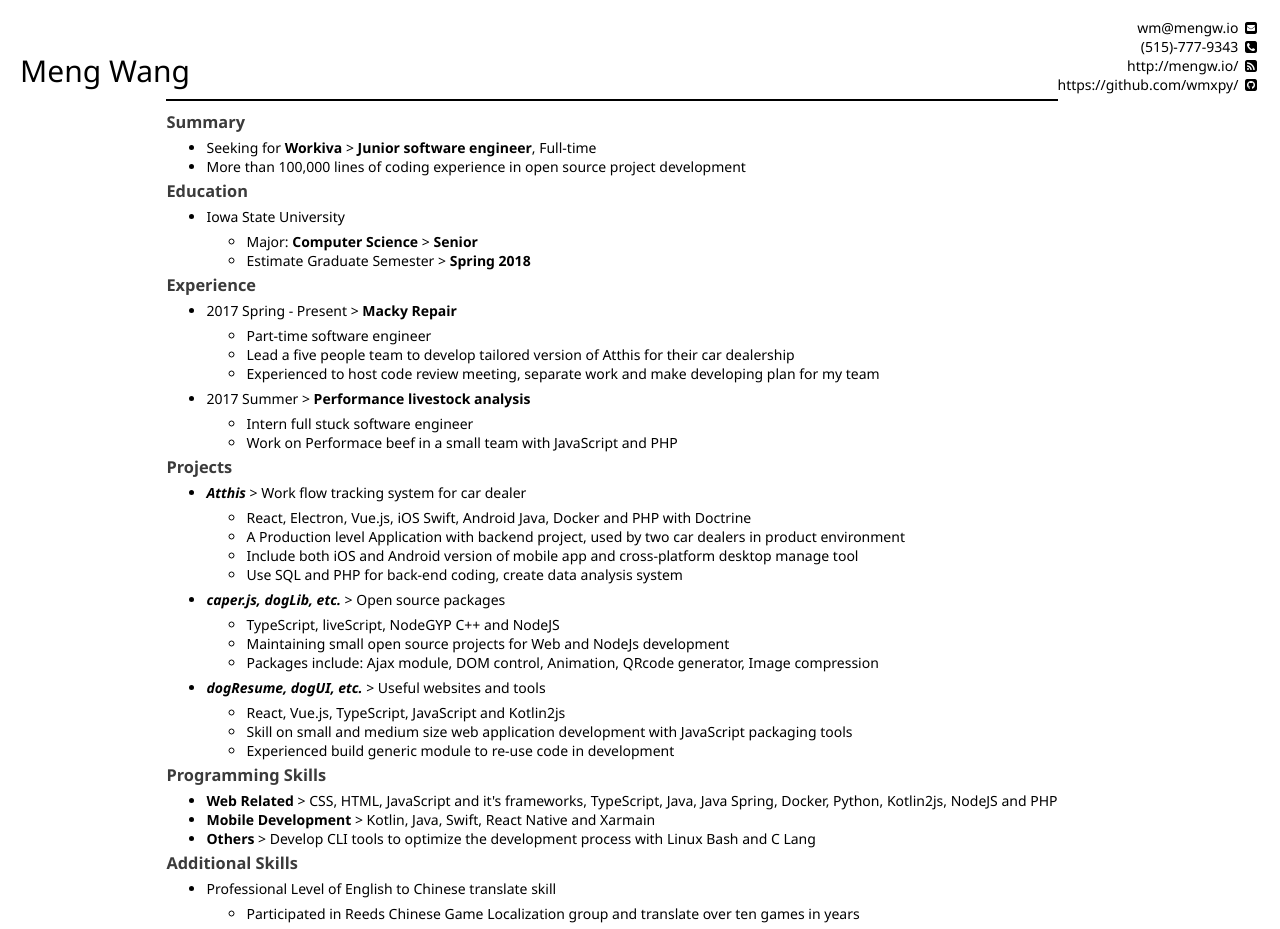
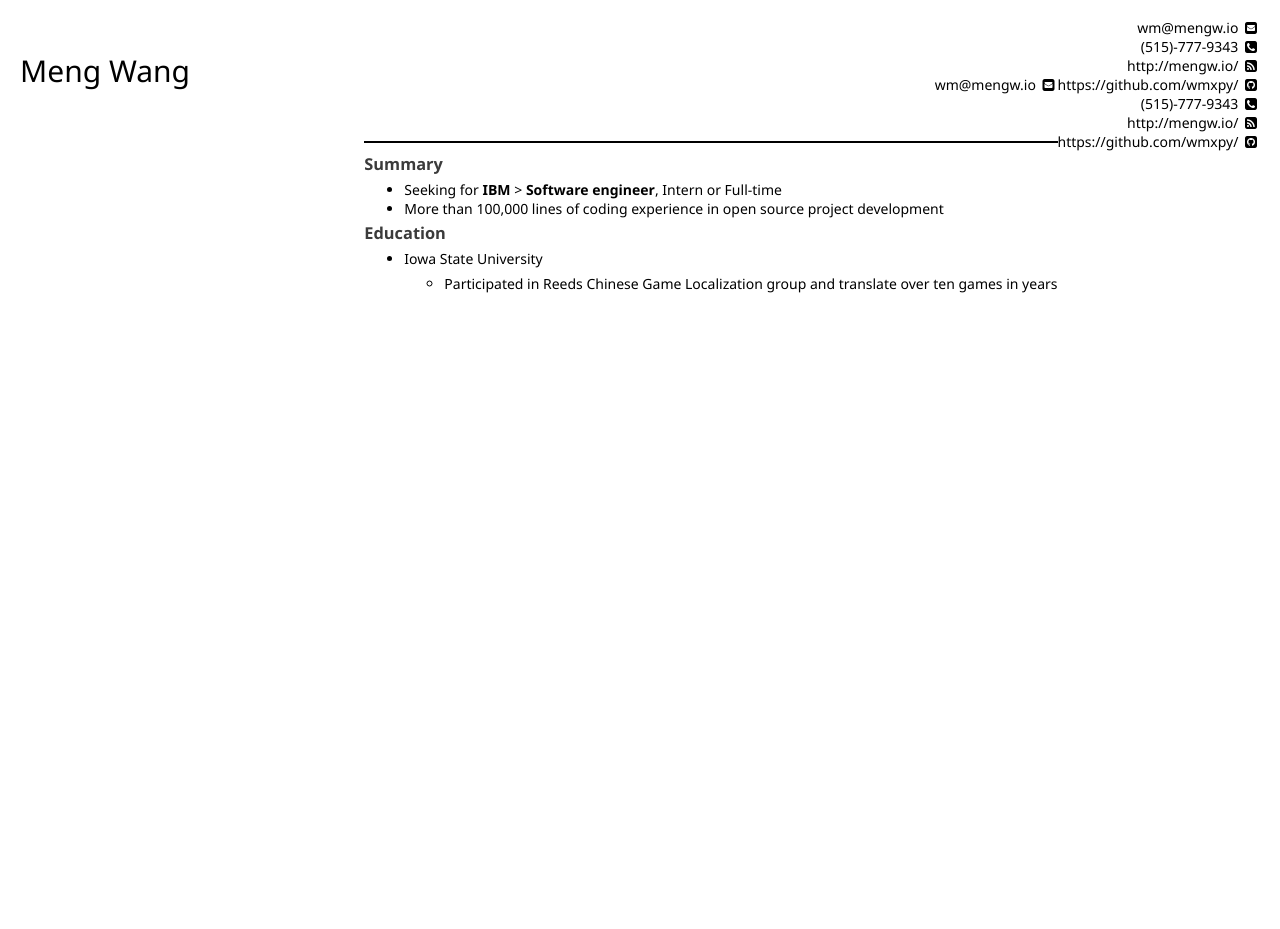
Before and after one commit to WMXPY/blog.mengw.io, a Jekyll site: the page resume/resume.html, which Jekyll copies as it is, in a window 1280 px wide. Built offline with Jekyll 4.4.1, drawn with Linux system fonts in a browser that asks for light colours; after the commit the page ends 900 px from its top, so only the background shows below that.

Commit message:
Auto stash before merge of "master" and "origin/master"

```diff
--- a/resume/resume.html
+++ b/resume/resume.html
@@ -422,72 +422,29 @@
 			</div>
 		</div>
 		<div style="float:right;">
+			wm@mengw.io&nbsp;<i class="fa fa-envelope-square fa-fw" aria-hidden="true"></i>
+		</div><br>
+		<div style="float:right;">
+			(515)-777-9343&nbsp;<i class="fa fa-phone-square fa-fw" aria-hidden="true"></i>
+		</div><br>
+		<div style="float:right;">
+			http://mengw.io/&nbsp;<i class="fa fa-rss-square fa-fw" aria-hidden="true"></i>
+
+		</div><br>
+		<div style="float:right;">
+			https://github.com/wmxpy/&nbsp;<i class="fa fa-github-square fa-fw" aria-hidden="true"></i>
+		</div>
+	</div>
+	<div style="float:right;">
 		<hr>
 		<h3>Summary</h3>
 		<ul>
-				<li>Seeking for <strong>Workiva</strong> &gt; <strong>Junior software engineer</strong>, Full-time</li>
+			<li>Seeking for <strong>IBM</strong> &gt; <strong>Software engineer</strong>, Intern or Full-time</li>
 			<li>More than 100,000 lines of coding experience in open source project development</li>
 		</ul>
 		<h3>Education</h3>
 		<ul>
 			<li>Iowa State University
-					<ul>
-						<li>Major: <strong>Computer Science</strong> &gt; <strong>Senior</strong></li>
-						<li>Estimate Graduate Semester &gt; <strong>Spring 2018</strong></li>
-					</ul>
-				</li>
-			</ul>
-			<h3>Experience</h3>
-			<ul>
-				<li>2017 Spring - Present &gt; <strong>Macky Repair</strong>
-					<ul>
-						<li>Part-time software engineer</li>
-						<li>Lead a five people team to develop tailored version of Atthis for their car dealership</li>
-						<li>Experienced to host code review meeting, separate work and make developing plan for my team</li>
-					</ul>
-				</li>
-				<li>2017 Summer &gt; <strong>Performance livestock analysis</strong>
-					<ul>
-						<li>Intern full stuck software engineer</li>
-						<li>Work on Performace beef in a small team with JavaScript and PHP</li>
-					</ul>
-				</li>
-			</ul>
-			<h3>Projects</h3>
-			<ul>
-				<li><strong><em>Atthis</em></strong> &gt; Work flow tracking system for car dealer
-					<ul>
-						<li>React, Electron, Vue.js, iOS Swift, Android Java, Docker and PHP with Doctrine</li>
-						<li>A Production level Application with backend project, used by two car dealers in product environment</li>
-						<li>Include both iOS and Android version of mobile app and cross-platform desktop manage tool</li>
-						<li>Use SQL and PHP for back-end coding, create data analysis system</li>
-					</ul>
-				</li>
-				<li><strong><em>caper.js, dogLib, etc.</em></strong> &gt; Open source packages
-					<ul>
-						<li>TypeScript, liveScript, NodeGYP C++ and NodeJS</li>
-						<li>Maintaining small open source projects for Web and NodeJs development</li>
-						<li>Packages include: Ajax module, DOM control, Animation, QRcode generator, Image compression</li>
-					</ul>
-				</li>
-				<li><strong><em>dogResume, dogUI, etc.</em></strong> &gt; Useful websites and tools
-					<ul>
-						<li>React, Vue.js, TypeScript, JavaScript and Kotlin2js</li>
-						<li>Skill on small and medium size web application development with JavaScript packaging tools</li>
-						<li>Experienced build generic module to re-use code in development</li>
-					</ul>
-				</li>
-			</ul>
-			<h3>Programming Skills</h3>
-			<ul>
-				<li><strong>Web Related</strong> &gt; CSS, HTML, JavaScript and it's frameworks, TypeScript, Java, Java Spring, Docker, Python,
-					Kotlin2js, NodeJS and PHP</li>
-				<li><strong>Mobile Development</strong> &gt; Kotlin, Java, Swift, React Native and Xarmain</li>
-				<li><strong>Others</strong> &gt; Develop CLI tools to optimize the development process with Linux Bash and C Lang</li>
-			</ul>
-			<h3>Additional Skills</h3>
-			<ul>
-				<li>Professional Level of English to Chinese translate skill</li>
 				<ul>
 					<li>Participated in Reeds Chinese Game Localization group and translate over ten games in years</li>
 				</ul>
```
Lines whose indentation alone changed are shown as unchanged.
